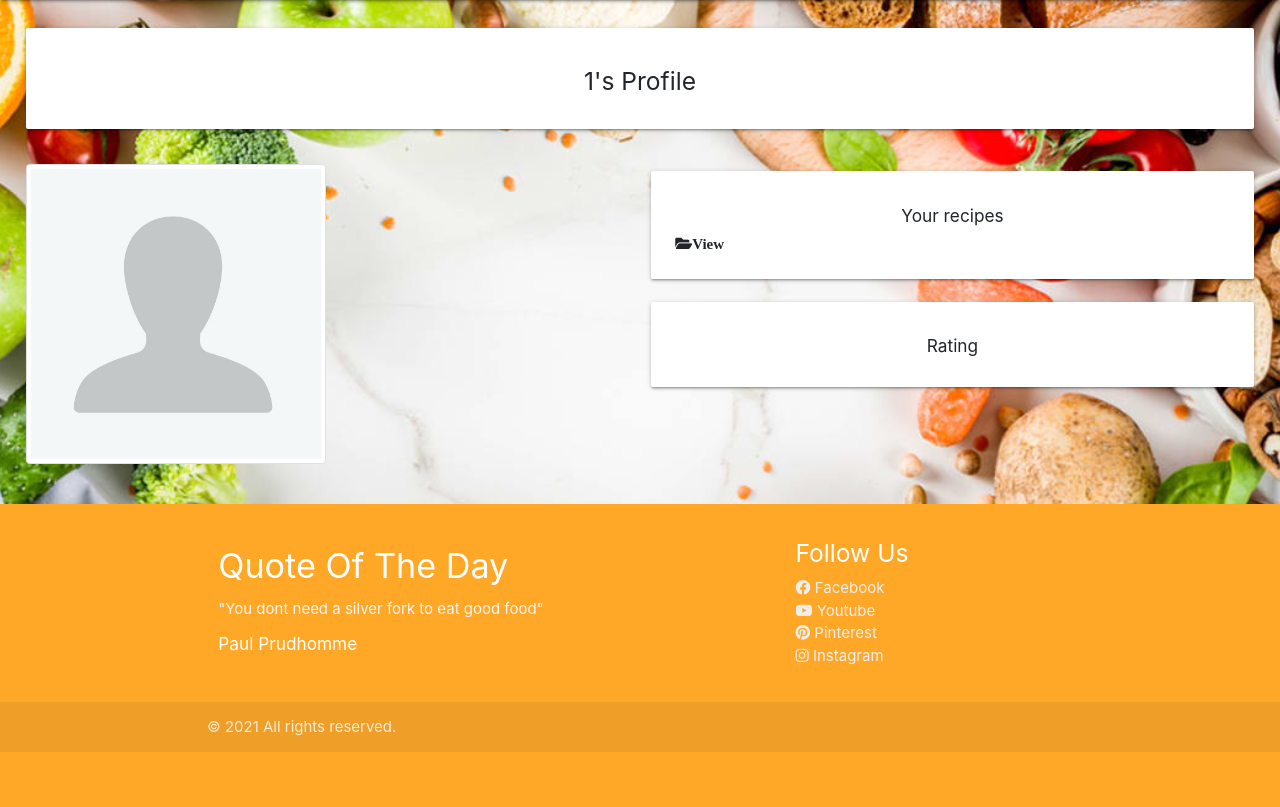
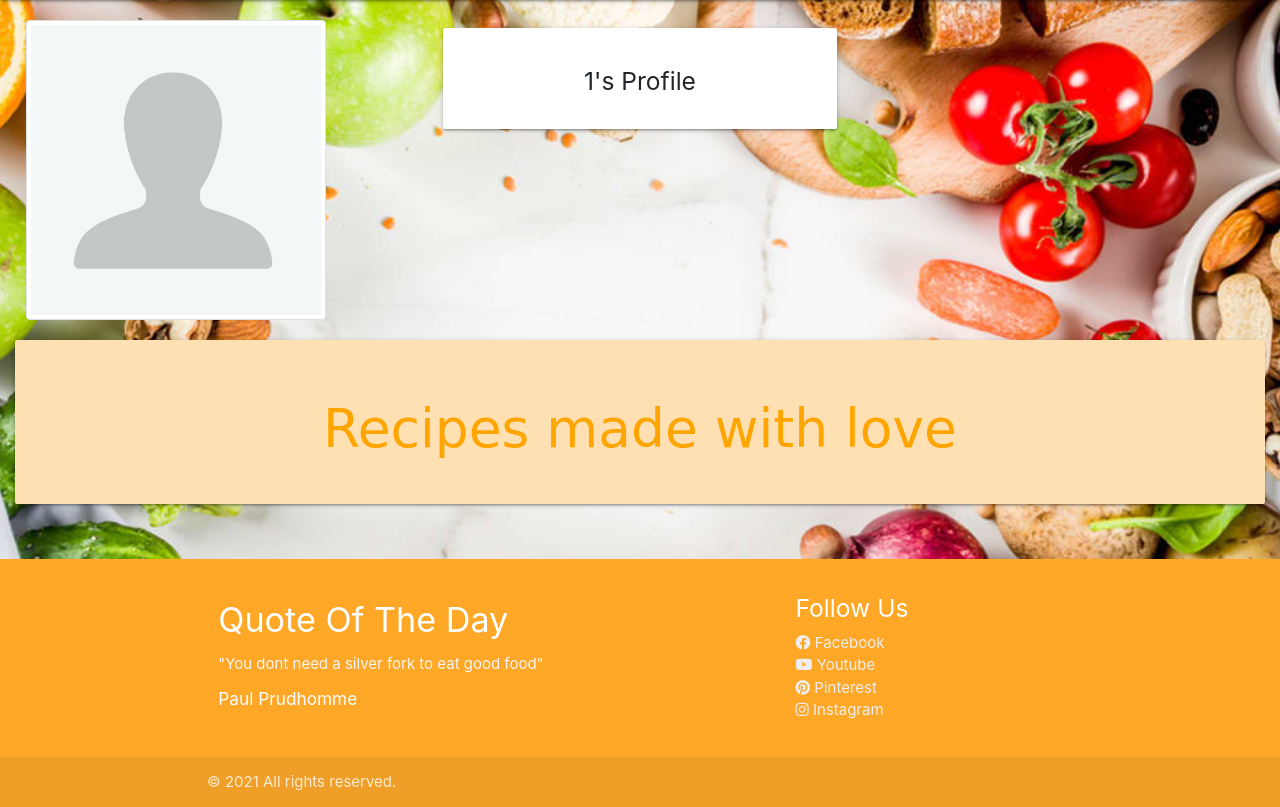
Before and after one commit to kristi0403/the_taste, a Flask app: page /get_my_recipes in a window 1280 px wide. Shown: the part 64-871 px from the top of the page. Before the commit the page ends 816 px from the top, so only its background shows below. Run offline with Flask 2, Linux system fonts and the light colour scheme; the visitor is signed in with stand-in values (Sample User, id 1); data that the repository does not hold is empty; some libraries are stand-ins or nearby versions.

Commit message:
Added title for the profile page and background color for the card elements

```diff
--- a/static/css/style.css
+++ b/static/css/style.css
@@ -71,6 +71,10 @@ padding-top: 1.4rem;
 	justify-content: space-around;
 }
 
+.profile_title{
+    font-family: 'Dancing Script', cursive;
+    color: orange;
+}
 
 @media (min-width:1000px){
 .view {
--- a/templates/profile.html
+++ b/templates/profile.html
@@ -1,39 +1,28 @@
 {% extends "base.html" %}
 {% block content %}
 <div class="row profile_details">
-    <div class="col s12 m12">
+    <div class="col s12 m6 l4 xl4">
+        <img src="../static/images/user_photo.jpeg" class="img-thumbnail" alt="users profile picture">
+    </div>
+    <div class="col s12 m6 l4 xl4">
         <div class="card-panel">
             <h5 class="center-align">
                 {{ session.user }}'s Profile
             </h5>
         </div>
     </div>
+
 </div>
-<div class="row profile_details">
-    <div class="col s12 m6 l6 xl6">
-        <img src="../static/images/user_photo.jpeg" class="img-thumbnail" alt="users profile picture">
-    </div>
-    <div class="col s12 m6 l6 xl6">
-        <div class="card-panel">
-            <h6 class="center-align">
-                Your recipes
-            </h6>
-            <i class="fas fa-folder-open center-align">View</i>
-        </div>
-    </div>
-     <div class="col s12 m6 l6 xl6">
-            <div class="card-panel">
-                <h6 class="center-align">
-                    Rating
-                </h6>
-            </div>
+<div class="row center-align">
+    <div class="card-panel #ffe0b2 orange lighten-4">
+    <h2 class="profile_title">Recipes made with love</h2>
     </div>
 </div>
 <div class="row">
     {% for recipe in my_recipes %}
     <div class="col s12 m12 l6">
         <div class="row">
-            <div class="card">
+            <div class="card #ffe0b2 orange lighten-4">
                 <div class="card-body">
                     <h6 class="card-name center-align"><strong>{{- recipe.recipe_name -}}</strong></h6>
                     <p id="description" class="text-break center-align">{{- recipe.recipe_description -}}</p>
@@ -105,7 +94,8 @@
                                     <div class="card-panel teal">
                                         <h4 class="white-text">Preparation</h4>
                                         <span class="white-text">
-                                        <h6 class="card-name center-align"><strong>{{- recipe.recipe_name -}}</strong>
+                                            <h6 class="card-name center-align">
+                                                <strong>{{- recipe.recipe_name -}}</strong>
                                             </h6>
                                             <p id="preparation" class="text-break center-align">
                                                 {{- recipe.preparation -}}</p>
```
Lines whose indentation alone changed are shown as unchanged.
